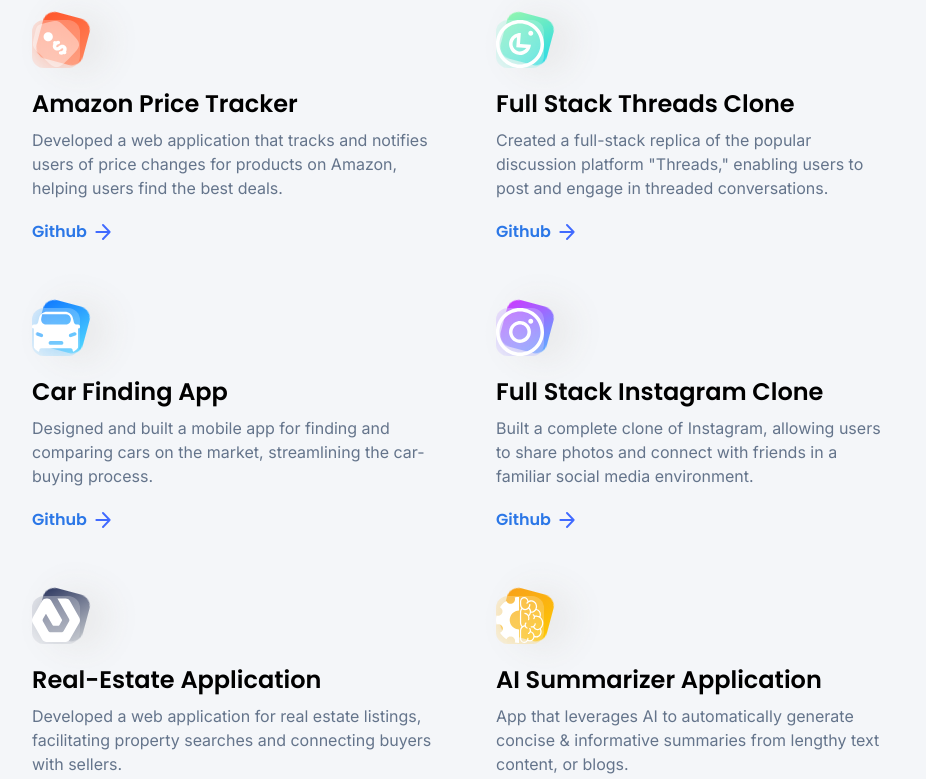
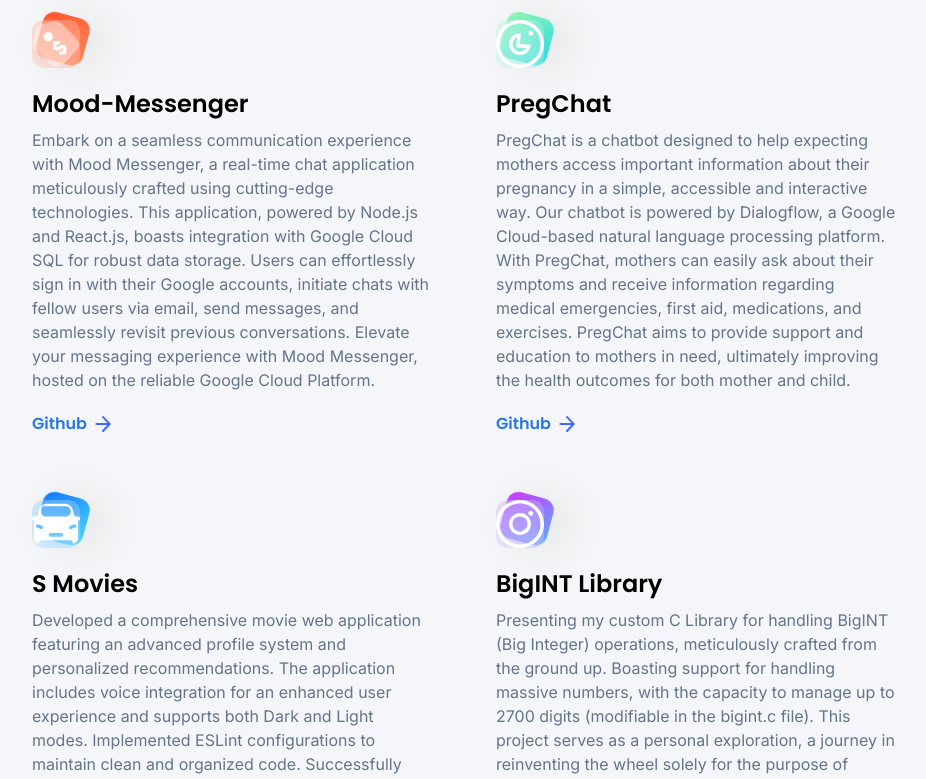
Before and after one commit to TechSpiritSS/3D-Portfolio, a Next.js app: page /projects in a window 1280 px wide. Shown: the part 320-1099 px from the top of the page, without its empty margins (160-1086 px from the left). Built offline with nearby package versions, Linux system fonts and the light colour scheme.

Commit message:
Updated project descriptions and links

```diff
--- a/src/constants/index.ts
+++ b/src/constants/index.ts
@@ -177,49 +177,49 @@
   {
     iconUrl: pricewise,
     theme: 'btn-back-red',
-    name: 'Amazon Price Tracker',
+    name: 'Mood-Messenger',
     description:
-      'Developed a web application that tracks and notifies users of price changes for products on Amazon, helping users find the best deals.',
-    link: 'https://github.com/adrianhajdin/pricewise',
+      'Embark on a seamless communication experience with Mood Messenger, a real-time chat application meticulously crafted using cutting-edge technologies. This application, powered by Node.js and React.js, boasts integration with Google Cloud SQL for robust data storage. Users can effortlessly sign in with their Google accounts, initiate chats with fellow users via email, send messages, and seamlessly revisit previous conversations. Elevate your messaging experience with Mood Messenger, hosted on the reliable Google Cloud Platform.',
+    link: 'https://github.com/TechSpiritSS/Mood-Messenger',
   },
   {
     iconUrl: threads,
     theme: 'btn-back-green',
-    name: 'Full Stack Threads Clone',
+    name: 'PregChat',
     description:
-      'Created a full-stack replica of the popular discussion platform "Threads," enabling users to post and engage in threaded conversations.',
-    link: 'https://github.com/adrianhajdin/threads',
+      'PregChat is a chatbot designed to help expecting mothers access important information about their pregnancy in a simple, accessible and interactive way. Our chatbot is powered by Dialogflow, a Google Cloud-based natural language processing platform. With PregChat, mothers can easily ask about their symptoms and receive information regarding medical emergencies, first aid, medications, and exercises. PregChat aims to provide support and education to mothers in need, ultimately improving the health outcomes for both mother and child.',
+    link: 'https://github.com/TechSpiritSS/PregChat_Dialogflow',
   },
   {
     iconUrl: car,
     theme: 'btn-back-blue',
-    name: 'Car Finding App',
+    name: 'S Movies',
     description:
-      'Designed and built a mobile app for finding and comparing cars on the market, streamlining the car-buying process.',
-    link: 'https://github.com/adrianhajdin/project_next13_car_showcase',
+      'Developed a comprehensive movie web application featuring an advanced profile system and personalized recommendations. The application includes voice integration for an enhanced user experience and supports both Dark and Light modes. Implemented ESLint configurations to maintain clean and organized code. Successfully deployed on Netlify, ensuring seamless accessibility.',
+    link: 'https://github.com/TechSpiritSS/S-Movies',
   },
   {
     iconUrl: snapgram,
     theme: 'btn-back-pink',
-    name: 'Full Stack Instagram Clone',
+    name: 'BigINT Library',
     description:
-      'Built a complete clone of Instagram, allowing users to share photos and connect with friends in a familiar social media environment.',
-    link: 'https://github.com/adrianhajdin/social_media_app',
+      'Presenting my custom C Library for handling BigINT (Big Integer) operations, meticulously crafted from the ground up. Boasting support for handling massive numbers, with the capacity to manage up to 2700 digits (modifiable in the bigint.c file). This project serves as a personal exploration, a journey in reinventing the wheel solely for the purpose of deepening my understanding of intricate concepts in programming.',
+    link: 'https://github.com/TechSpiritSS/bigInt.git',
   },
   {
     iconUrl: estate,
     theme: 'btn-back-black',
-    name: 'Real-Estate Application',
+    name: 'Task C++',
     description:
-      'Developed a web application for real estate listings, facilitating property searches and connecting buyers with sellers.',
-    link: 'https://github.com/adrianhajdin/projects_realestate',
+      'Introducing Task C++, a command line-powered task management application designed exclusively in C++. This efficient tool utilizes a text file as a storage medium for seamless task organization. Notably, it stands out for its commitment to pure C++ implementation, without relying on any external libraries. Simplify your task management experience with this lightweight, console-based solution.',
+    link: 'https://github.com/TechSpiritSS/Task-C-',
   },
   {
     iconUrl: summiz,
     theme: 'btn-back-yellow',
-    name: 'AI Summarizer Application',
+    name: '50 Days of Web',
     description:
-      'App that leverages AI to automatically generate concise & informative summaries from lengthy text content, or blogs.',
-    link: 'https://github.com/adrianhajdin/project_ai_summarizer',
+      'Embark on a transformative journey through the realms of web development with the "50 Days of Web" challenge. This ambitious venture involves creating 50 unique projects over the course of 50 days, employing a skillful blend of HTML, CSS, and JavaScript. Join me on this immersive experience as we explore the dynamic landscape of web development, one project at a time.',
+    link: 'https://techspiritss.github.io/50-Days-50-Projects-Web-Dev/',
   },
 ];
```
